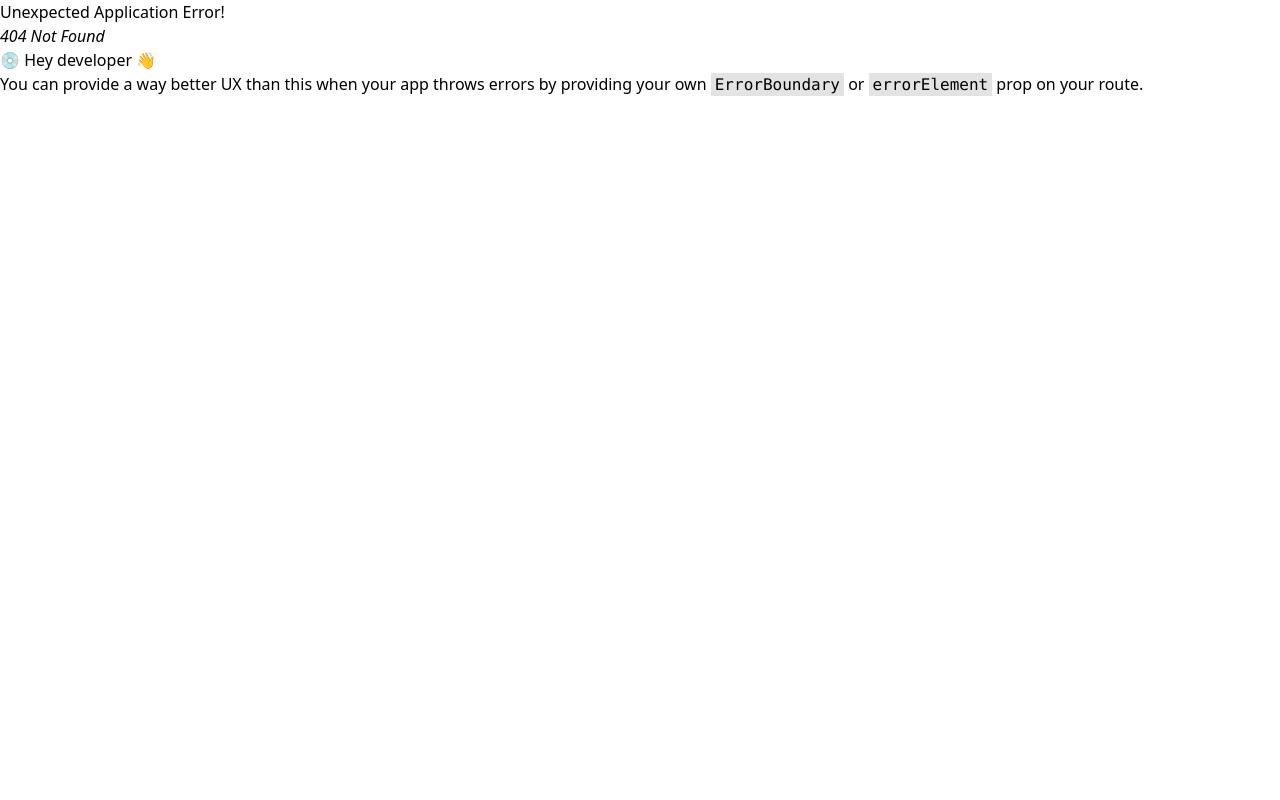
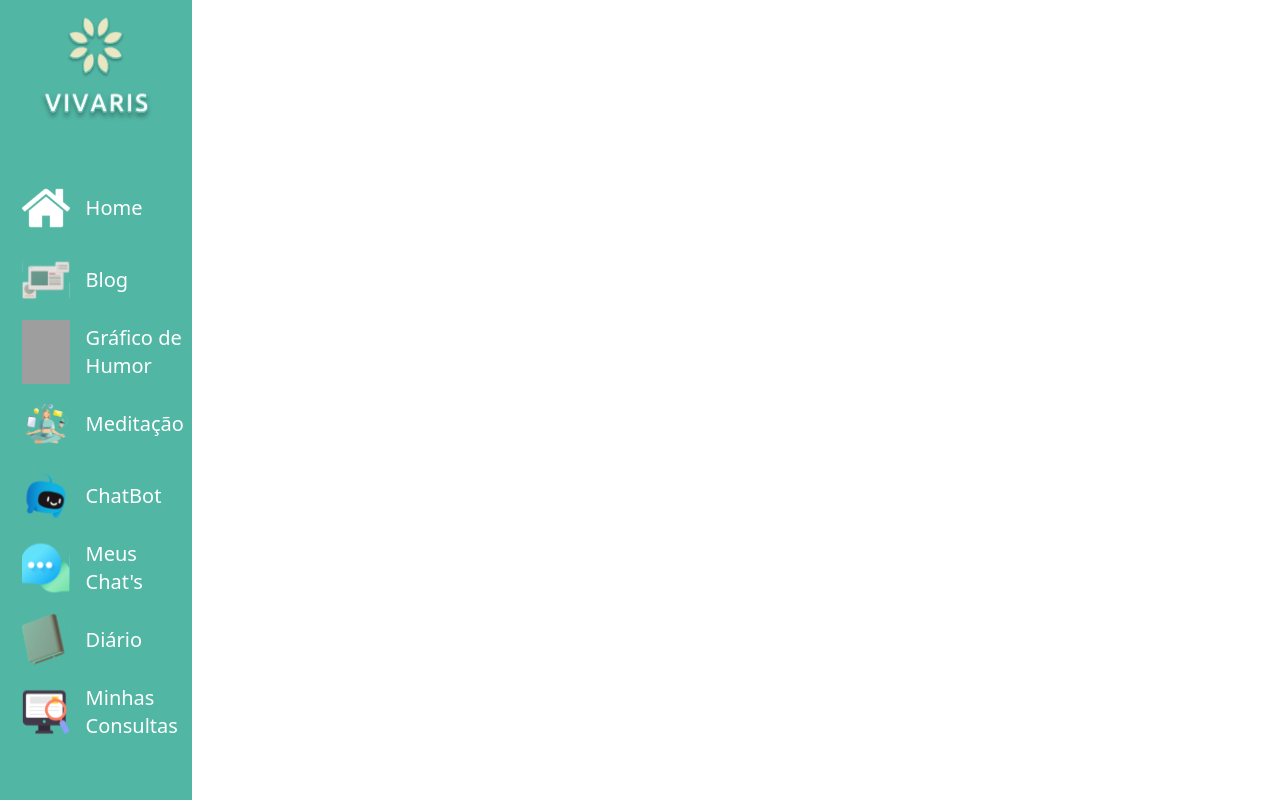
Before and after one commit to c4rl0sfilho/vivarisFront, a React (Vite) app: page /Nave in a window 1280 px wide. Before the commit this address had no page. Built offline with nearby package versions, Linux system fonts and the light colour scheme; grey boxes are pictures that could not be loaded.

Commit message:
inicio navbar

```diff
--- a/src/main.tsx
+++ b/src/main.tsx
@@ -13,6 +13,7 @@ import Preferences from './routes/Preferences.tsx'
 import Home from './routes/Home.tsx'
 import Teste from './routes/Teste.tsx'
 import Availability from './routes/Availability.tsx'
+import Nave from './routes/Nave.jsx'
 
 const router = createBrowserRouter([
   {
@@ -42,6 +43,10 @@ const router = createBrowserRouter([
       {
         path:"/Availability",
         element:<Availability/>
+      },
+      {
+        path: "/Nave",
+        element:<Nave/>
       }
     ]
   }
--- /dev/null
+++ b/src/routes/Nave.tsx
@@ -0,0 +1,63 @@
+import React from 'react'
+
+import vivarisIcon from '../assets/vivarisIcon.svg'
+import vivarisLogoText from '../assets/VivarisLogoText.svg'
+import HomeIcon from '../assets/HomeIcon.svg'
+import Blog from '../assets/blog.svg'
+import ChatBot from '../assets/chatBotIcon.svg'
+import Meditate from '../assets/meditate.svg'
+import Book from '../assets/book.svg'
+import HumorBalance from '../assets/humorBalanceIcon.svg'
+import Groups from '../assets/batepapo.svg'
+import Consultas from '../assets/consultasIcon.svg'
+
+const Nave = () => {
+  return (
+    <div>
+      <div className="h-screen w-screen flex">
+        <div className="LeftBar h-full w-[15%] flex flex-col bg-[#52B6A4] items-center">
+            <div className="logo w-full h-[8rem] flex flex-col justify-center items-center">
+                <img src={vivarisIcon} alt="Vivaris Icon" />
+                <img src={vivarisLogoText} alt="Vivaris Icon Text" />
+            </div>
+            <div className="actionButtons w-[90%] h-auto flex flex-col pt-12 gap-2">
+                <div className="flex justify-start items-center hover:bg-[#286b5f] rounded-xl cursor-pointer h-16 pl-3 ">
+                    <img src={HomeIcon} alt="" className='pr-4 h-16 w-16' />
+                    <h1 className='text-white text-xl font-medium'>Home</h1>
+                </div>
+                <div className="flex justify-start items-center hover:bg-[#286b5f] rounded-xl cursor-pointer h-16 pl-3 ">
+                    <img src={Blog} alt="" className='pr-4 h-16 w-16' />
+                    <h1 className='text-white text-xl font-medium'>Blog</h1>
+                </div>
+                <div className="flex justify-start items-center hover:bg-[#286b5f] rounded-xl cursor-pointer h-16 pl-3 ">
+                    <img src={HumorBalance} alt="" className='pr-4 h-16 w-16' />
+                    <h1 className='text-white text-xl font-medium'>Gráfico de Humor</h1>
+                </div>
+                <div className="flex justify-start items-center hover:bg-[#286b5f] rounded-xl cursor-pointer h-16 pl-3 ">
+                    <img src={Meditate} alt="" className='pr-4 h-16 w-16' />
+                    <h1 className='text-white text-xl font-medium'>Meditação</h1>
+                </div>
+                <div className="flex justify-start items-center hover:bg-[#286b5f] rounded-xl cursor-pointer h-16 pl-3 ">
+                    <img src={ChatBot} alt="" className='pr-4 h-16 w-16' />
+                    <h1 className='text-white text-xl font-medium'>ChatBot</h1>
+                </div>
+                <div className="flex justify-start items-center hover:bg-[#286b5f] rounded-xl cursor-pointer h-16 pl-3 ">
+                    <img src={Groups} alt="" className='pr-4 h-16 w-16' />
+                    <h1 className='text-white text-xl font-medium'>Meus Chat's</h1>
+                </div>
+                <div className="flex justify-start items-center hover:bg-[#286b5f] rounded-xl cursor-pointer h-16 pl-3 ">
+                    <img src={Book} alt="" className='pr-4 h-16 w-16' />
+                    <h1 className='text-white text-xl font-medium'>Diário</h1>
+                </div>
+                <div className="flex justify-start items-center hover:bg-[#286b5f] rounded-xl cursor-pointer h-16 pl-3 ">
+                    <img src={Consultas} alt="" className='pr-4 h-16 w-16' />
+                    <h1 className='text-white text-xl font-medium'>Minhas Consultas</h1>
+                </div>
+            </div>
+        </div>
+      </div>
+    </div>
+  )
+}
+
+export default Nave
```
Also changed, not shown: src/assets/HomeIcon.svg (added), src/assets/VivarisLogoText.svg (added).
